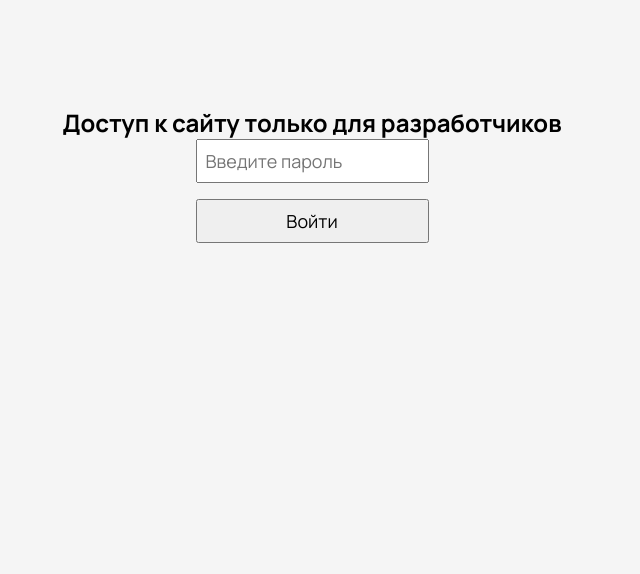
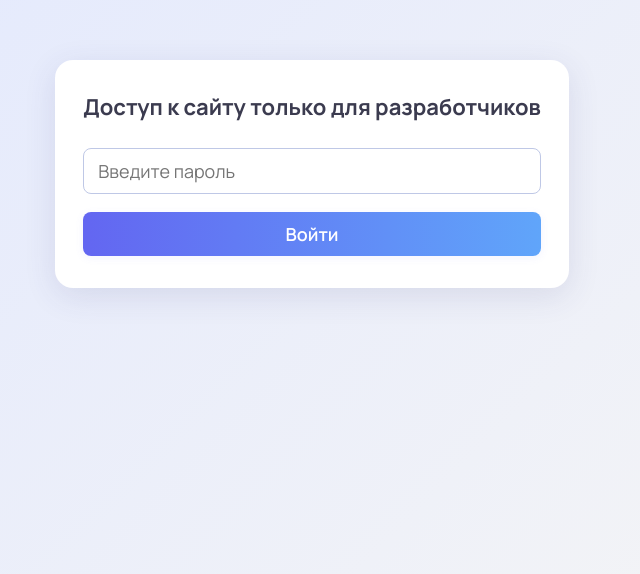
Before and after one commit to visstt/Grinar, a React (Vite) app: page / in a window 1280 px wide. Shown: the part 226-800 px from the top of the page, without its empty margins (328-968 px from the left). Built offline with nearby package versions, Linux system fonts and the light colour scheme; a web font is replaced by a local one.

Commit message:
feat: implement DevPasswordGate component with environment variable for password and add styling

```diff
--- a/src/shared/DevPasswordGate.jsx
+++ b/src/shared/DevPasswordGate.jsx
@@ -1,6 +1,8 @@
 import React, { useState } from "react";
 
-const DEV_PASSWORD = "bentydev2025";
+import styles from "./DevPasswordGate.module.css";
+
+const DEV_PASSWORD = import.meta.env.VITE_DEV_PASSWORD;
 
 export default function DevPasswordGate({ children }) {
   const [input, setInput] = useState("");
@@ -22,32 +24,20 @@ export default function DevPasswordGate({ children }) {
 
   if (!authorized) {
     return (
-      <div
-        style={{
-          minHeight: "100vh",
-          display: "flex",
-          flexDirection: "column",
-          alignItems: "center",
-          justifyContent: "center",
-          background: "#f5f5f5",
-        }}
-      >
-        <h2>Доступ к сайту только для разработчиков</h2>
-        <form
-          onSubmit={handleSubmit}
-          style={{ display: "flex", flexDirection: "column", gap: 16 }}
-        >
+      <div className={styles.devGateBg}>
+        <form className={styles.devGateForm} onSubmit={handleSubmit}>
+          <h2>Доступ к сайту только для разработчиков</h2>
           <input
             type="password"
             value={input}
             onChange={(e) => setInput(e.target.value)}
             placeholder="Введите пароль"
-            style={{ padding: 8, fontSize: 18 }}
+            className={styles.devGateInput}
           />
-          <button type="submit" style={{ padding: 8, fontSize: 18 }}>
+          <button type="submit" className={styles.devGateBtn}>
             Войти
           </button>
-          {error && <div style={{ color: "red" }}>{error}</div>}
+          {error && <div className={styles.devGateError}>{error}</div>}
         </form>
       </div>
     );
--- /dev/null
+++ b/src/shared/DevPasswordGate.module.css
@@ -0,0 +1,74 @@
+.devGateBg {
+  min-height: 100vh;
+  display: flex;
+  flex-direction: column;
+  align-items: center;
+  justify-content: center;
+  background: linear-gradient(135deg, #e0e7ff 0%, #f5f5f5 100%);
+}
+
+.devGateForm {
+  background: #fff;
+  border-radius: 18px;
+  box-shadow: 0 8px 32px rgba(60, 60, 120, 0.12);
+  padding: 32px 28px;
+  display: flex;
+  flex-direction: column;
+  gap: 18px;
+  min-width: 320px;
+  max-width: 90vw;
+  align-items: center;
+}
+
+.devGateForm h2 {
+  font-family: Manrope, Arial, sans-serif;
+  font-size: 22px;
+  font-weight: 700;
+  color: #3b3b4f;
+  margin-bottom: 8px;
+}
+
+.devGateInput {
+  padding: 10px 14px;
+  font-size: 18px;
+  border-radius: 8px;
+  border: 1px solid #bfc8e6;
+  outline: none;
+  transition: border 0.2s;
+  width: 100%;
+  box-sizing: border-box;
+}
+.devGateInput:focus {
+  border-color: #6366f1;
+}
+
+.devGateBtn {
+  padding: 10px 0;
+  font-size: 18px;
+  background: linear-gradient(90deg, #6366f1 0%, #60a5fa 100%);
+  color: #fff;
+  border: none;
+  border-radius: 8px;
+  font-weight: 600;
+  cursor: pointer;
+  width: 100%;
+  box-shadow: 0 2px 8px rgba(99, 102, 241, 0.08);
+  transition: background 0.2s;
+}
+.devGateBtn:hover {
+  background: linear-gradient(90deg, #60a5fa 0%, #6366f1 100%);
+}
+
+.devGateError {
+  color: #ef4444;
+  font-size: 15px;
+  margin-top: 2px;
+  text-align: center;
+}
+
+@media (max-width: 500px) {
+  .devGateForm {
+    padding: 18px 8px;
+    min-width: unset;
+  }
+}
```
Also changed, not shown: 1 other file (tests, documents, lock files or other folders).
